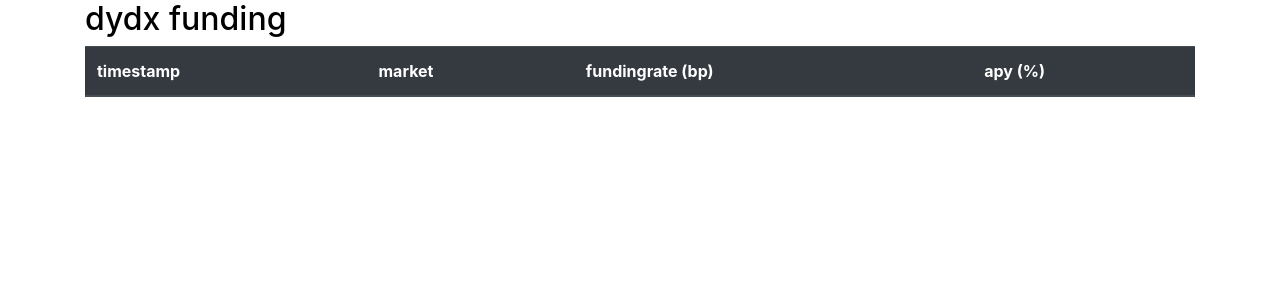
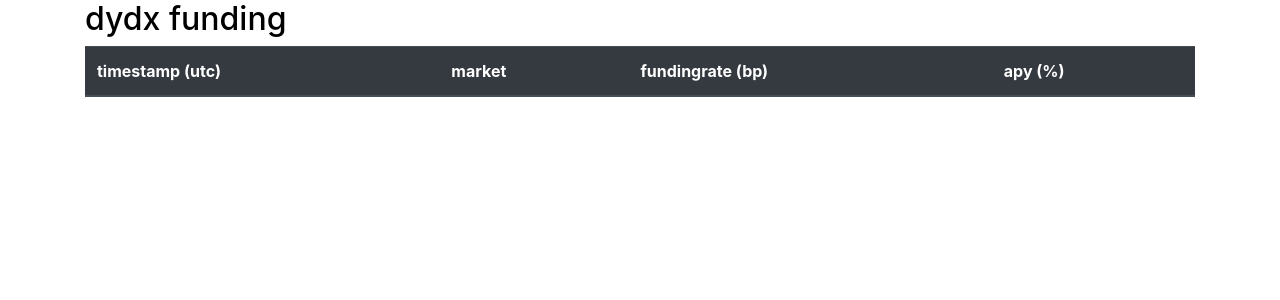
Before and after one commit to mnkil/bomy-web, a Django app: template templates/table.html in a window 1280 px wide. Shown: the top 300 px of the page. Run offline with Django 4.2, Linux system fonts and the light colour scheme; the template is opened without the code that fills it, so the values that code supplies are empty; some libraries are stand-ins or nearby versions.

Commit message:
sqlite update

```diff
--- a/templates/table.html
+++ b/templates/table.html
@@ -18,7 +18,7 @@
 	<table class="table table-dark table-striped">
 	<thead>
 	<tr>
-	<th>timestamp</th>
+	<th>timestamp (utc)</th>
 	<th>market</th>
 	<th>fundingrate (bp)</th>
 	<th>apy (%)</th>
```
Also changed, not shown: static/btc-hist.db (added), static/dydx-funding.db, 1 other file.
